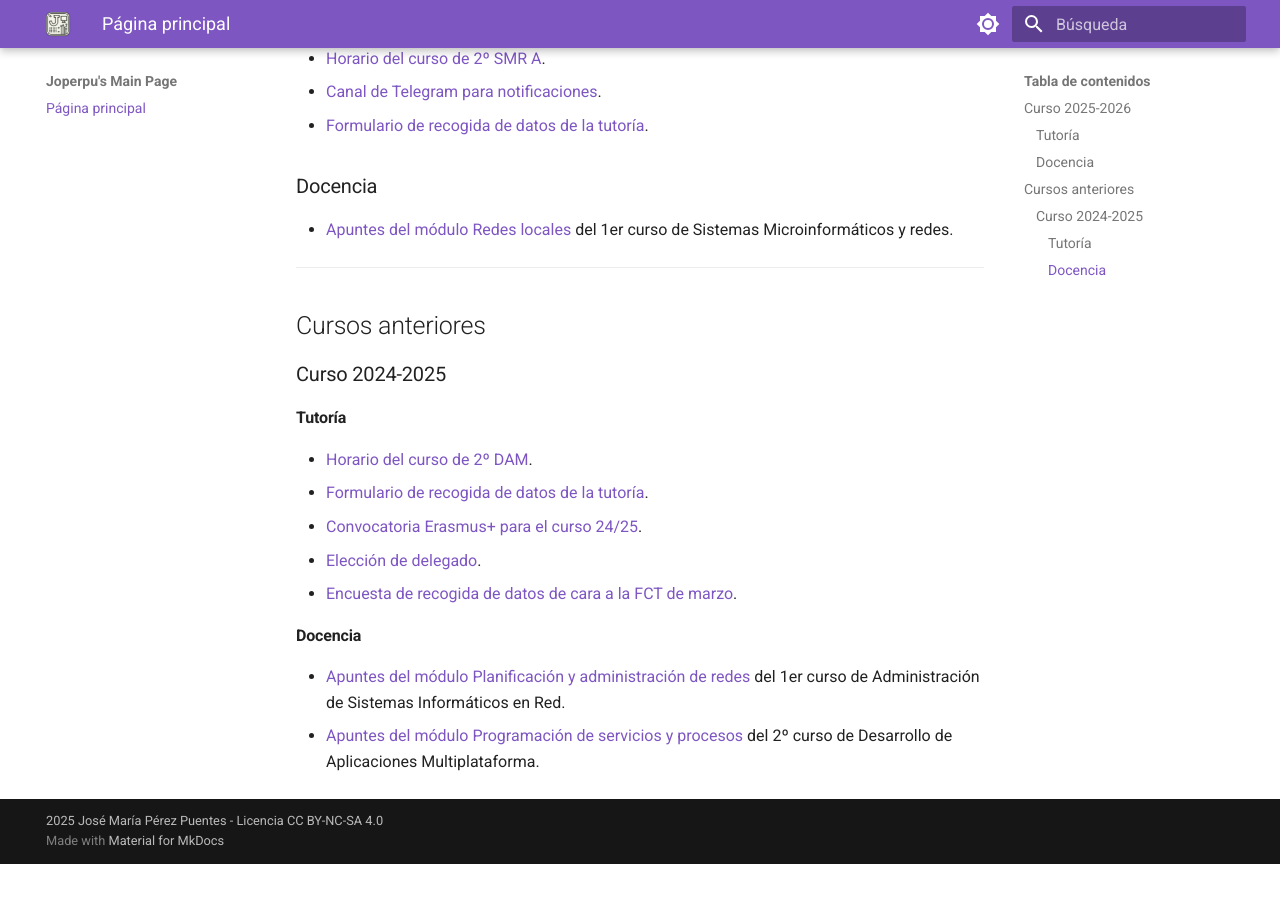
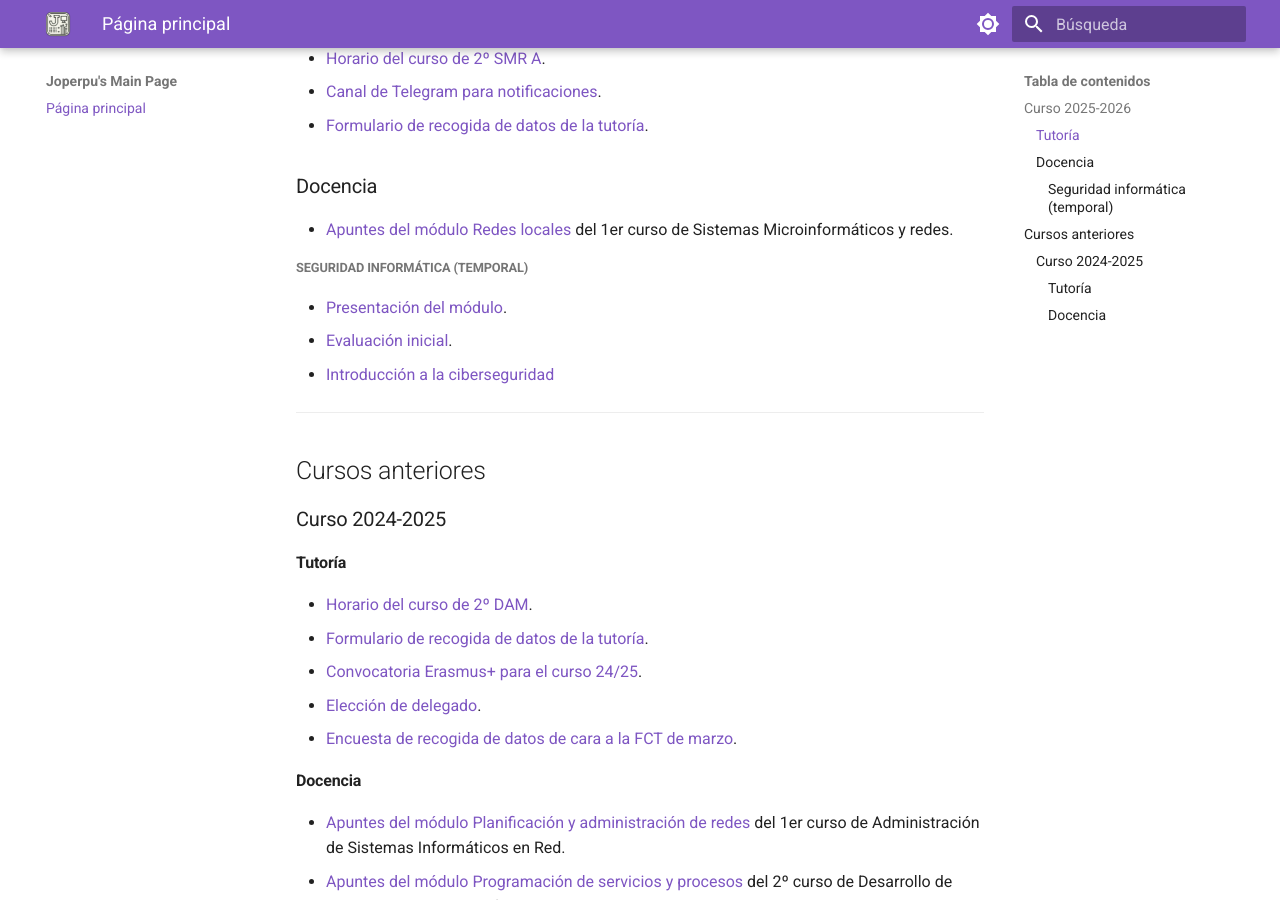
Before and after one commit to Joperpu/joperpu.github.io, an MkDocs documentation site: the page built from docs/index.md, in a window 1280 px wide and 900 px high, scrolled down 482 px. Built offline with MkDocs 1.6.1 and Material for MkDocs 9.7.7, drawn with Linux system fonts in a browser that asks for light colours; before the commit the page ends 1346 px from its top, so only the background shows below that.

Commit message:
Seguridad informática temporal

```diff
--- a/docs/index.md
+++ b/docs/index.md
@@ -20,6 +20,12 @@ En esta web podrás encontrar los apuntes de algunos de los módulos profesional
 <!-- * [Apuntes del módulo Sistemas operativos monopuesto](https://joperpu.github.io/som2526) del 1er curso de Sistemas Microinformáticos y redes. -->
 <!-- * [Apuntes del módulo Proyecto intermodular](https://joperpu.github.io/pi2526) del 2º curso de Sistemas Microinformáticos y redes.-->
 
+##### Seguridad informática (temporal)
+
+- [Presentación del módulo](assets/files/si/presentacion.pdf).
+- [Evaluación inicial](https://forms.gle/jg3SQ6zt7XHZfMEU8).
+- [Introducción a la ciberseguridad](assets/files/si/introduccion.pdf)
+
 ---
 
 ## Cursos anteriores
```
Also changed, not shown: 10 other files.
